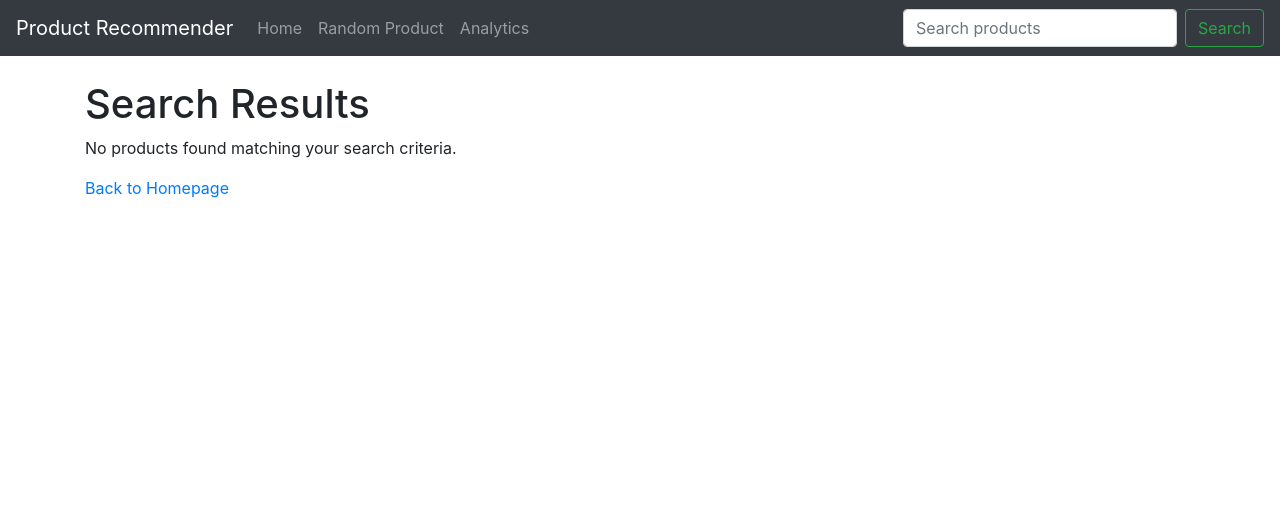
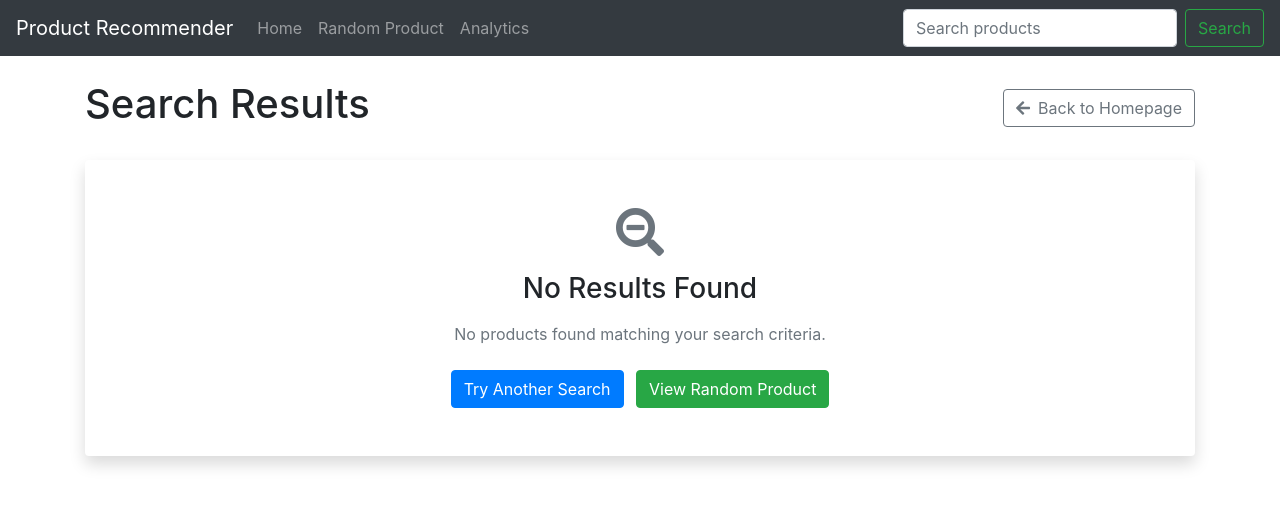
Before and after one commit to GreatRockbits/recommendation-engine-tk, a Django app: page /search/ in a window 1280 px wide. Shown: the top 506 px of the page. Run offline with Django 5.2, Linux system fonts and the light colour scheme; some libraries are stand-ins or nearby versions.

Commit message:
search_results page styling fixed

```diff
--- a/product_recommender/templates/search_results.html
+++ b/product_recommender/templates/search_results.html
@@ -1,31 +1,84 @@
 {% extends 'base.html' %}
 
-<!DOCTYPE html>
-<html>
-<head>
-    <title>Search Results</title>
-</head>
+{% block title %}Search Results{% if query %} for "{{ query }}"{% endif %}{% endblock %}
 
 {% block content %}
-
-<body>
+<div class="mb-5">
+  <!-- Header Section -->
+  <div class="d-flex justify-content-between align-items-center mb-4">
     <h1>Search Results</h1>
+    <a href="{% url 'homepage' %}" class="btn btn-outline-secondary">
+      <i class="fas fa-arrow-left mr-2"></i>Back to Homepage
+    </a>
+  </div>
 
   {% if query %}
-        <p>You searched for: <strong>{{ query }}</strong></p>
+  <div class="alert alert-info mb-4">
+    <div class="d-flex align-items-center">
+      <i class="fas fa-search mr-3" style="font-size: 1.5rem;"></i>
+      <div>
+        <h5 class="mb-0">Search Query</h5>
+        <p class="mb-0">You searched for: <strong>"{{ query }}"</strong></p>
+      </div>
+    </div>
+  </div>
   {% endif %}
 
   {% if products %}
-        <ul>
+    <div class="card shadow-sm">
+      <div class="card-header bg-light">
+        <h5 class="mb-0">Found {{ products|length }} product{{ products|length|pluralize }}</h5>
+      </div>
+      <ul class="list-group list-group-flush">
         {% for product in products %}
-                <li><a href="{% url 'product_detail' product_id=product.product_id %}">{{ product.name }} ({{ product.product_id }})</a></li>
+          <li class="list-group-item list-group-item-action">
+            <div class="d-flex justify-content-between align-items-center">
+              <div>
+                <a href="{% url 'product_detail' product_id=product.product_id %}" class="h5 mb-1 d-block">
+                  {{ product.name }}
+                </a>
+                <small class="text-muted">Product ID: {{ product.product_id }}</small>
+              </div>
+              <a href="{% url 'product_detail' product_id=product.product_id %}" class="btn btn-sm btn-outline-primary">
+                View Details
+              </a>
+            </div>
+          </li>
         {% endfor %}
       </ul>
+    </div>
   {% else %}
-        <p>No products found matching your search criteria.</p>
+    <div class="card shadow border-0 mb-4">
+      <div class="card-body text-center py-5">
+        <i class="fas fa-search-minus mb-3" style="font-size: 3rem; color: #6c757d;"></i>
+        <h3 class="mb-3">No Results Found</h3>
+        <p class="text-muted mb-4">No products found matching your search criteria.</p>
+        <div>
+          <a href="{% url 'homepage' %}" class="btn btn-primary mr-2">Try Another Search</a>
+          <a href="{% url 'random_product' %}" class="btn btn-success">View Random Product</a>
+        </div>
+      </div>
+    </div>
   {% endif %}
+</div>
 
-    <p><a href="{% url 'homepage' %}">Back to Homepage</a></p>
-</body>
-</html>
+{% block extra_css %}
+<style>
+  .list-group-item-action:hover {
+    background-color: rgba(0, 123, 255, 0.05);
+  }
+</style>
 {% endblock %}
+
+{% block extra_js %}
+<script>
+  // Add FontAwesome if it's not already in your base template
+  if(!document.querySelector('link[href*="font-awesome"]')) {
+    var link = document.createElement('link');
+    link.rel = 'stylesheet';
+    link.href = 'https://cdnjs.cloudflare.com/ajax/libs/font-awesome/5.15.3/css/all.min.css';
+    document.head.appendChild(link);
+  }
+</script>
+{% endblock %}
+{% endblock %}
```
Lines whose indentation alone changed are shown as unchanged.
